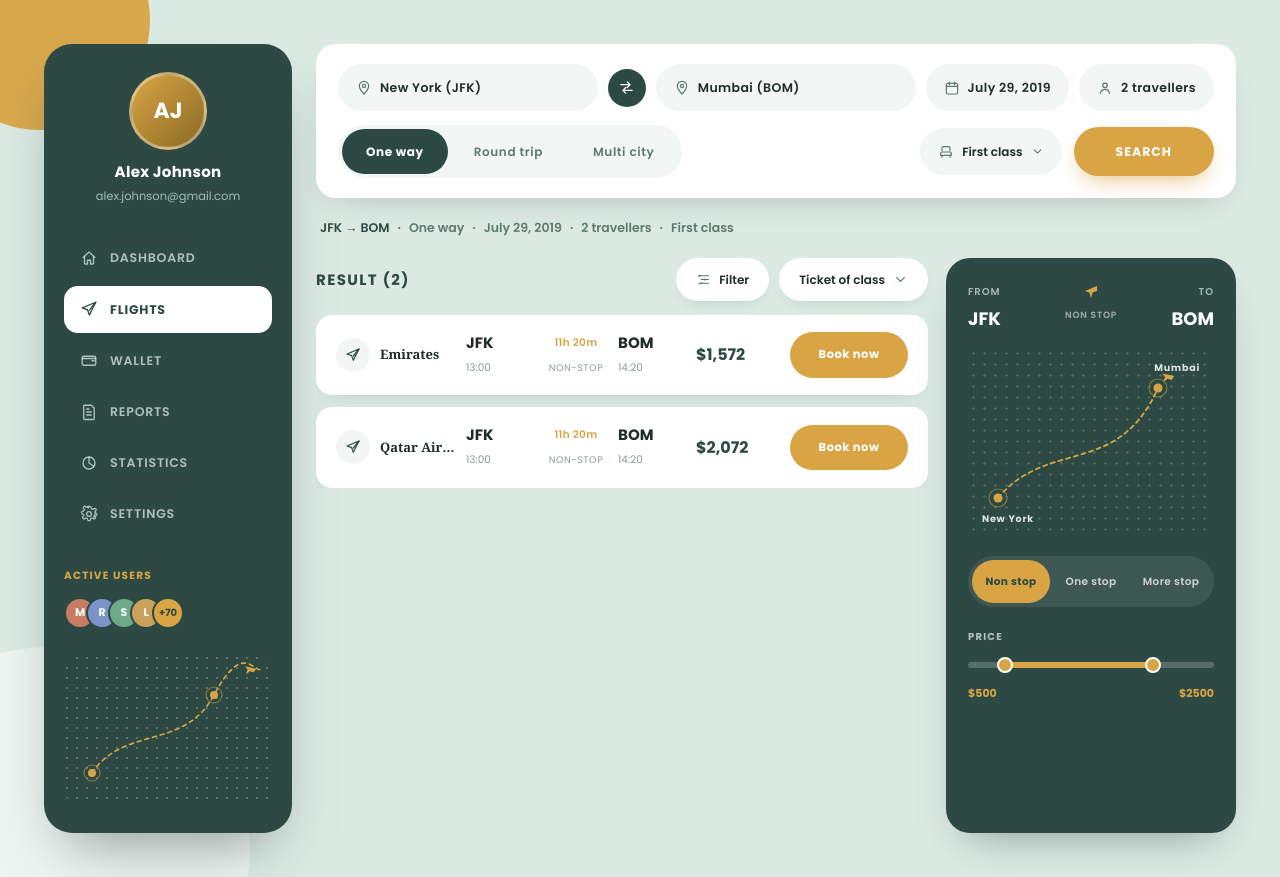
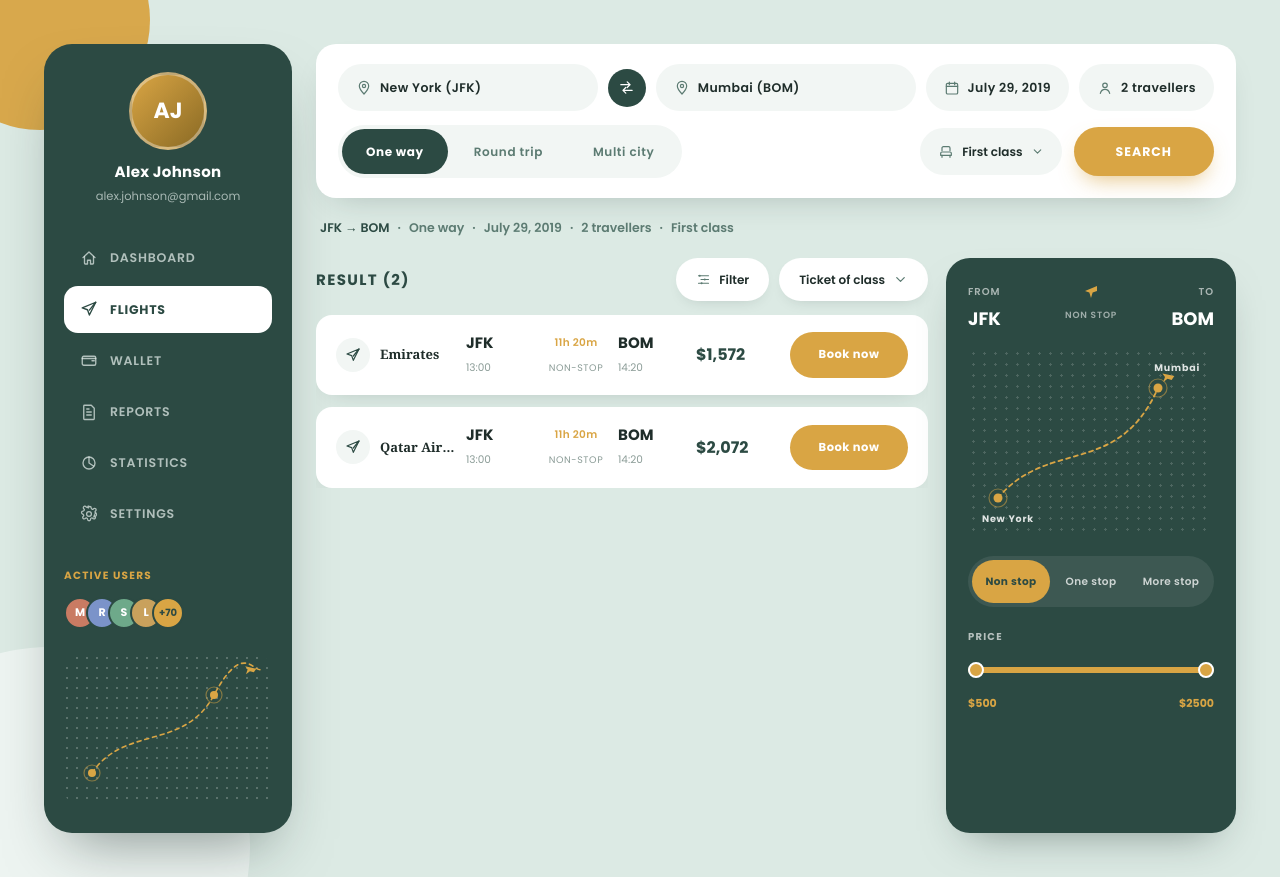
Before and after one commit to hananessam/flight-booking-reactjs, a React (Vite) app: page / in a window 1280 px wide. Built offline with nearby package versions, Linux system fonts and the light colour scheme.

Commit message:
feat(price-range): implement price range slider component and integrate with flight search

```diff
--- a/src/components/flight-dashboard/DetailPanel.module.css
+++ b/src/components/flight-dashboard/DetailPanel.module.css
@@ -183,42 +183,6 @@
   color: rgba(255, 255, 255, 0.65);
 }
 
-.track {
-  position: relative;
-  height: 6px;
-  border-radius: 3px;
-  background: rgba(255, 255, 255, 0.2);
-}
-
-.trackFill {
-  position: absolute;
-  left: 15%;
-  right: 25%;
-  top: 0;
-  bottom: 0;
-  border-radius: 3px;
-  background: var(--fd-gold);
-}
-
-.handle {
-  position: absolute;
-  top: 50%;
-  width: 16px;
-  height: 16px;
-  border-radius: 50%;
-  background: var(--fd-gold);
-  border: 2.5px solid #fff;
-  transform: translate(-50%, -50%);
-}
-
-.handleMin {
-  left: 15%;
-}
-
-.handleMax {
-  left: 75%;
-}
-
 .priceBounds {
   display: flex;
   justify-content: space-between;
--- a/src/components/flight-dashboard/DetailPanel.tsx
+++ b/src/components/flight-dashboard/DetailPanel.tsx
@@ -1,5 +1,7 @@
-import type { CityOption, StopFilter } from './types'
+import { PRICE_RANGE } from './data'
+import type { CityOption, PriceRange, StopFilter } from './types'
 import { PlaneMarkerIcon } from './icons'
+import { PriceRangeSlider } from './PriceRangeSlider'
 import styles from './DetailPanel.module.css'
 
 const STOP_FILTERS: { id: StopFilter; label: string }[] = [
@@ -8,16 +10,23 @@ const STOP_FILTERS: { id: StopFilter; label: string }[] = [
   { id: 'more-stops', label: 'More stop' },
 ]
 
-const PRICE_RANGE = { min: 500, max: 2500 }
-
 interface DetailPanelProps {
   readonly origin: CityOption
   readonly destination: CityOption
   readonly stopFilter: StopFilter
   readonly onStopFilterChange: (filter: StopFilter) => void
+  readonly priceRange: PriceRange
+  readonly onPriceRangeChange: (range: PriceRange) => void
 }
 
-export function DetailPanel({ origin, destination, stopFilter, onStopFilterChange }: DetailPanelProps) {
+export function DetailPanel({
+  origin,
+  destination,
+  stopFilter,
+  onStopFilterChange,
+  priceRange,
+  onPriceRangeChange,
+}: DetailPanelProps) {
   const activeLabel = STOP_FILTERS.find((filter) => filter.id === stopFilter)?.label
 
   return (
@@ -68,14 +77,16 @@ export function DetailPanel({ origin, destination, stopFilter, onStopFilterChang
 
       <div className={styles.priceSection}>
         <span className={styles.priceLabel}>Price</span>
-        <div className={styles.track} aria-hidden="true">
-          <div className={styles.trackFill} />
-          <div className={`${styles.handle} ${styles.handleMin}`} />
-          <div className={`${styles.handle} ${styles.handleMax}`} />
-        </div>
+        <PriceRangeSlider
+          min={PRICE_RANGE.min}
+          max={PRICE_RANGE.max}
+          step={PRICE_RANGE.step}
+          value={priceRange}
+          onChange={onPriceRangeChange}
+        />
         <div className={styles.priceBounds}>
-          <span>${PRICE_RANGE.min}</span>
-          <span>${PRICE_RANGE.max}</span>
+          <span>${priceRange[0]}</span>
+          <span>${priceRange[1]}</span>
         </div>
       </div>
     </aside>
--- a/src/components/flight-dashboard/FlightDashboard.tsx
+++ b/src/components/flight-dashboard/FlightDashboard.tsx
@@ -1,6 +1,6 @@
 import { useMemo, useState } from 'react'
-import { DEFAULT_SEARCH, FLIGHTS } from './data'
-import type { SearchCriteria, StopFilter } from './types'
+import { DEFAULT_PRICE_RANGE, DEFAULT_SEARCH, FLIGHTS } from './data'
+import type { PriceRange, SearchCriteria, StopFilter } from './types'
 import { isSameDay } from './date'
 import { Sidebar } from './Sidebar'
 import { SearchPanel } from './SearchPanel'
@@ -12,6 +12,7 @@ import styles from './FlightDashboard.module.css'
 export function FlightDashboard() {
   const [search, setSearch] = useState<SearchCriteria>(DEFAULT_SEARCH)
   const [stopFilter, setStopFilter] = useState<StopFilter>('non-stop')
+  const [priceRange, setPriceRange] = useState<PriceRange>(DEFAULT_PRICE_RANGE)
 
   const filteredFlights = useMemo(
     () =>
@@ -22,9 +23,11 @@ export function FlightDashboard() {
           flight.stops === stopFilter &&
           isSameDay(flight.date, search.departureDate) &&
           flight.availableClasses.includes(search.seatClass.id) &&
-          flight.seatsAvailable >= search.travellers,
+          flight.seatsAvailable >= search.travellers &&
+          flight.price >= priceRange[0] &&
+          flight.price <= priceRange[1],
       ),
-    [search, stopFilter],
+    [search, stopFilter, priceRange],
   )
 
   return (
@@ -46,6 +49,8 @@ export function FlightDashboard() {
             destination={search.destination}
             stopFilter={stopFilter}
             onStopFilterChange={setStopFilter}
+            priceRange={priceRange}
+            onPriceRangeChange={setPriceRange}
           />
         </div>
       </main>
--- /dev/null
+++ b/src/components/flight-dashboard/PriceRangeSlider.module.css
@@ -0,0 +1,74 @@
+.wrapper {
+  position: relative;
+  height: 16px;
+  display: flex;
+  align-items: center;
+}
+
+.track {
+  position: absolute;
+  left: 0;
+  right: 0;
+  height: 6px;
+  border-radius: 3px;
+  background: rgba(255, 255, 255, 0.2);
+}
+
+.trackFill {
+  position: absolute;
+  top: 0;
+  bottom: 0;
+  border-radius: 3px;
+  background: var(--fd-gold);
+}
+
+.input {
+  position: absolute;
+  left: 0;
+  width: 100%;
+  margin: 0;
+  background: transparent;
+  appearance: none;
+  pointer-events: none;
+}
+
+.input::-webkit-slider-runnable-track {
+  appearance: none;
+  background: transparent;
+}
+
+.input::-moz-range-track {
+  background: transparent;
+}
+
+.input::-webkit-slider-thumb {
+  appearance: none;
+  pointer-events: auto;
+  width: 16px;
+  height: 16px;
+  border-radius: 50%;
+  background: var(--fd-gold);
+  border: 2.5px solid #fff;
+  cursor: pointer;
+}
+
+.input::-moz-range-thumb {
+  pointer-events: auto;
+  width: 16px;
+  height: 16px;
+  border-radius: 50%;
+  background: var(--fd-gold);
+  border: 2.5px solid #fff;
+  cursor: pointer;
+  box-sizing: border-box;
+}
+
+.input:focus-visible::-webkit-slider-thumb {
+  outline: 2px solid #fff;
+  outline-offset: 2px;
+}
+
+.input:focus-visible::-moz-range-thumb {
+  outline: 2px solid #fff;
+  outline-offset: 2px;
+}
--- /dev/null
+++ b/src/components/flight-dashboard/PriceRangeSlider.tsx
@@ -0,0 +1,53 @@
+import type { PriceRange } from './types'
+import styles from './PriceRangeSlider.module.css'
+
+interface PriceRangeSliderProps {
+  readonly min: number
+  readonly max: number
+  readonly step: number
+  readonly value: PriceRange
+  readonly onChange: (value: PriceRange) => void
+}
+
+export function PriceRangeSlider({ min, max, step, value, onChange }: PriceRangeSliderProps) {
+  const [low, high] = value
+  const lowPercent = ((low - min) / (max - min)) * 100
+  const highPercent = ((high - min) / (max - min)) * 100
+
+  function handleLowChange(next: number) {
+    onChange([Math.min(next, high - step), high])
+  }
+
+  function handleHighChange(next: number) {
+    onChange([low, Math.max(next, low + step)])
+  }
+
+  return (
+    <div className={styles.wrapper}>
+      <div className={styles.track} aria-hidden="true">
+        <div className={styles.trackFill} style={{ left: `${lowPercent}%`, right: `${100 - highPercent}%` }} />
+      </div>
+
+      <input
+        type="range"
+        className={styles.input}
+        min={min}
+        max={max}
+        step={step}
+        value={low}
+        onChange={(event) => handleLowChange(Number(event.target.value))}
+        aria-label="Minimum price"
+      />
+      <input
+        type="range"
+        className={styles.input}
+        min={min}
+        max={max}
+        step={step}
+        value={high}
+        onChange={(event) => handleHighChange(Number(event.target.value))}
+        aria-label="Maximum price"
+      />
+    </div>
+  )
+}
--- a/src/components/flight-dashboard/data.ts
+++ b/src/components/flight-dashboard/data.ts
@@ -4,6 +4,7 @@ import type {
   Flight,
   FlightSegment,
   NavItem,
+  PriceRange,
   SearchCriteria,
   SeatClassOption,
   TripType,
@@ -59,6 +60,9 @@ export const DEFAULT_ORIGIN: CityOption = CITIES[0]
 export const DEFAULT_DESTINATION: CityOption = CITIES[1]
 export const DEFAULT_DEPARTURE_DATE = new Date(2019, 6, 29)
 export const DEFAULT_RETURN_DATE = new Date(2019, 7, 5)
+
+export const PRICE_RANGE = { min: 500, max: 2500, step: 50 }
+export const DEFAULT_PRICE_RANGE: PriceRange = [PRICE_RANGE.min, PRICE_RANGE.max]
 
 export const DEFAULT_SEARCH: SearchCriteria = {
   tripType: 'one-way',
--- a/src/components/flight-dashboard/types.ts
+++ b/src/components/flight-dashboard/types.ts
@@ -1,6 +1,8 @@
 export type TripType = 'one-way' | 'round-trip' | 'multi-city'
 
 export type StopFilter = 'non-stop' | 'one-stop' | 'more-stops'
+
+export type PriceRange = readonly [min: number, max: number]
 
 export interface Flight {
   id: string
```
